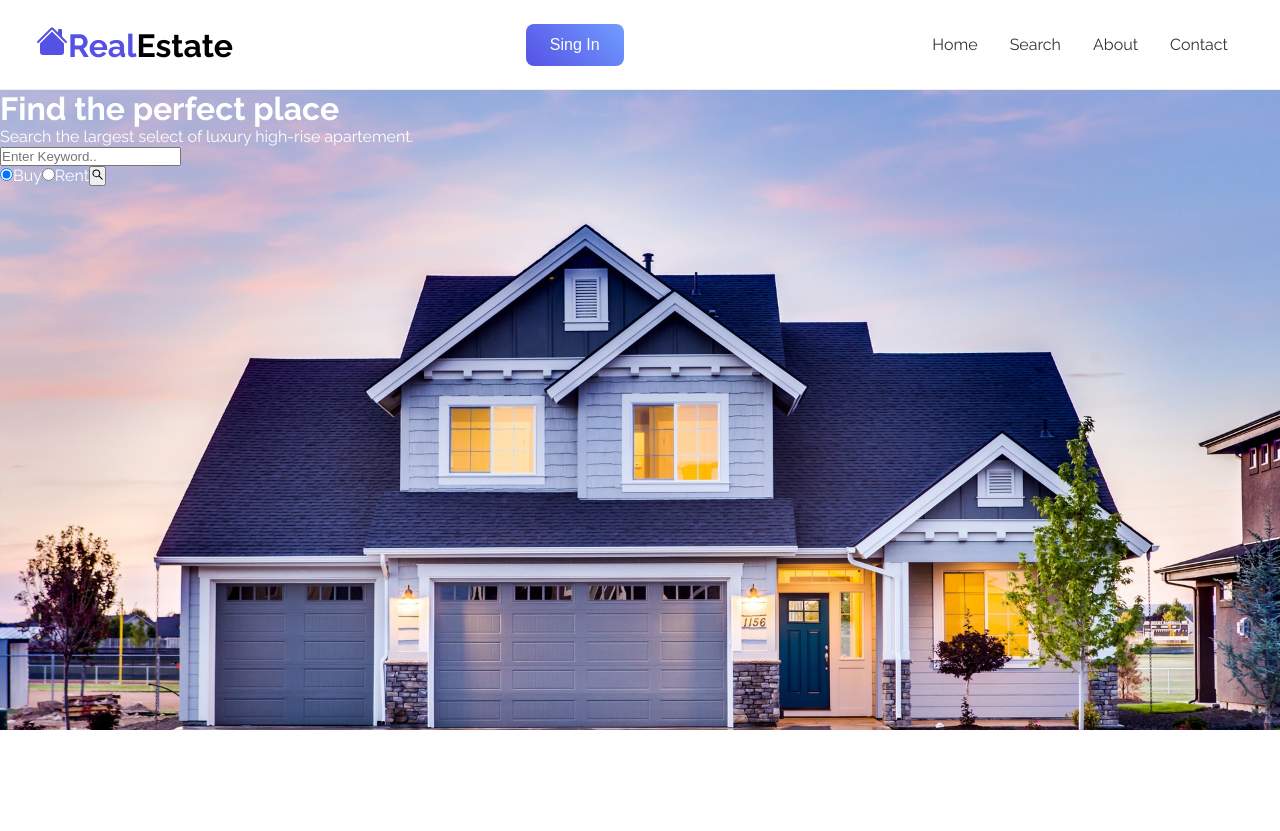
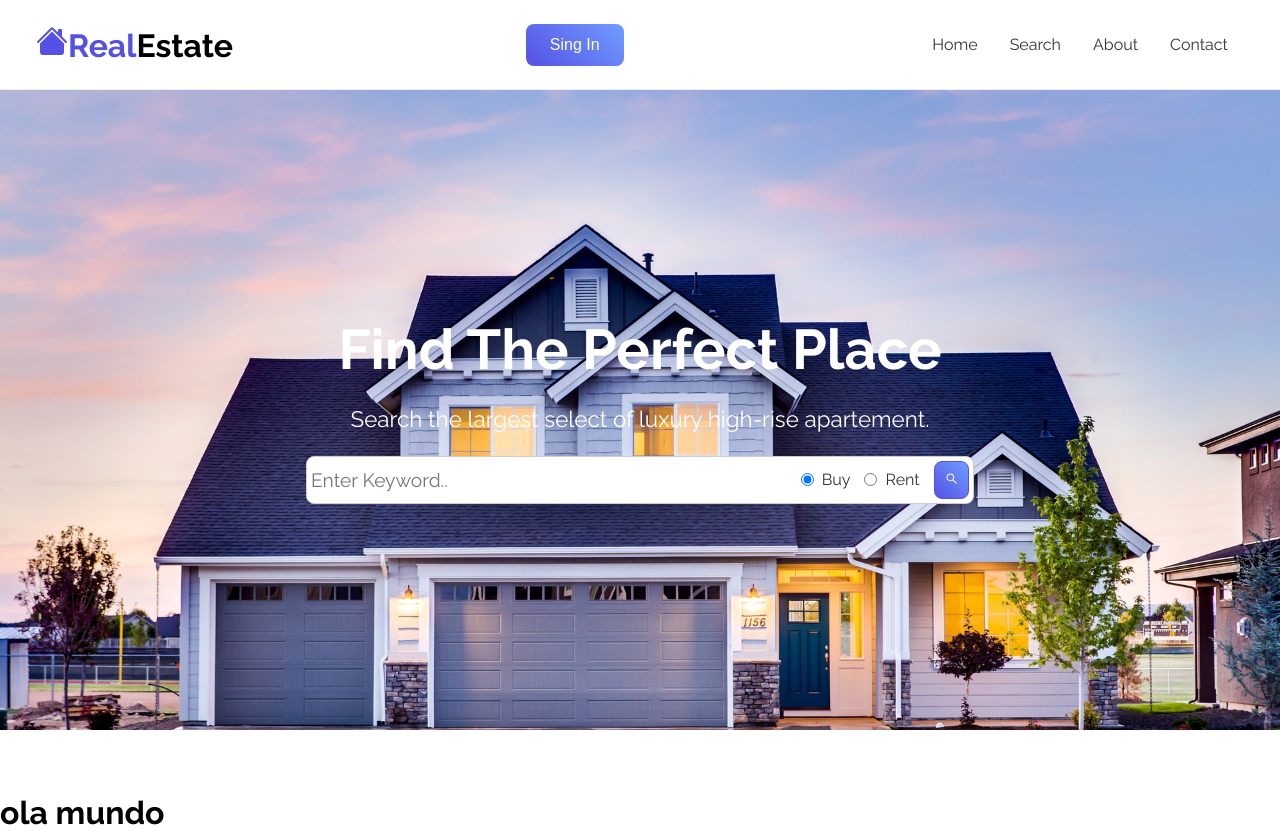
Before and after one commit to luiswebneo/real-states, a React (Create React App) app: page / in a window 1280 px wide. Before the commit the page ends 800 px from the top, so only its background shows below. Built offline with nearby package versions, Linux system fonts and the light colour scheme.

Commit message:
Começando a parte a section

```diff
--- a/src/App.js
+++ b/src/App.js
@@ -1,7 +1,7 @@
 import React from 'react'
 import Hero from './components/hero/Hero'
 import Navbar from './components/navbar/Navbar'
-
+import Best from './components/best/Best';
 
 
 function App() {
@@ -9,8 +9,7 @@ function App() {
     <div>
       <Navbar />
       <Hero />
-
-
+      <Best />
     </div>
   );
 }
--- /dev/null
+++ b/src/components/best/Best.js
@@ -0,0 +1,11 @@
+import React from "react";
+
+const Best = () => {
+    return(
+        <div>
+            <h1>ola mundo</h1>
+        </div>
+    )
+}
+
+export default Best;
--- a/src/components/hero/Hero.css
+++ b/src/components/hero/Hero.css
@@ -17,3 +17,79 @@
     left: 0;
     z-index: -1;
 }
+
+.hero .content {
+    height: 100%;
+    display: flex;
+    flex-direction: column;
+    justify-content: center;
+    text-align: center;
+    max-width: 700px;
+    margin: auto;
+    padding: 1rem;
+}
+
+.hero h1 {
+    font-size: 3.5rem;
+    text-transform: capitalize;
+}
+
+.hero .search-text {
+    margin: 1.5rem;
+    font-size: 1.4rem;
+}
+
+.search {
+    display: flex;
+    background-color: #fff;
+    color: #333;
+    justify-content: space-between;
+    align-items: center;
+    border: 1px solid #ccc;
+    padding: 4px;
+    border-radius: 8px;
+}
+
+.search input[type=text]{
+    border: transparent;
+    background-color: transparent;
+    width: 400px;
+    font-size: 1.2rem;
+    font-family: 'Raleway', sans-serif;
+}
+
+.search input[type=text]{
+    outline: none;
+}
+
+.search label {
+    padding: 0 14px 0 8px;
+}
+
+.search .radio{
+    display: flex;
+    align-items: center;
+}
+
+.search button {
+    background-image: linear-gradient(45deg, #5651e5 0%, #709dff 100%);
+    border: 1px solid #5651e5;
+    color: #fff;
+    padding: 10px;
+    border-radius: 8px;
+    cursor: pointer;
+}
+
+@media screen and (max-width: 940px){
+    .hero {
+        height: 70vh;
+    }
+
+    .hero h1 {
+        font-size: 2.5rem;
+    }
+
+    .search input[type=text]{
+        width: 100%;
+    }
+}
```
Also changed, not shown: src/components/best/Best.css (added).
